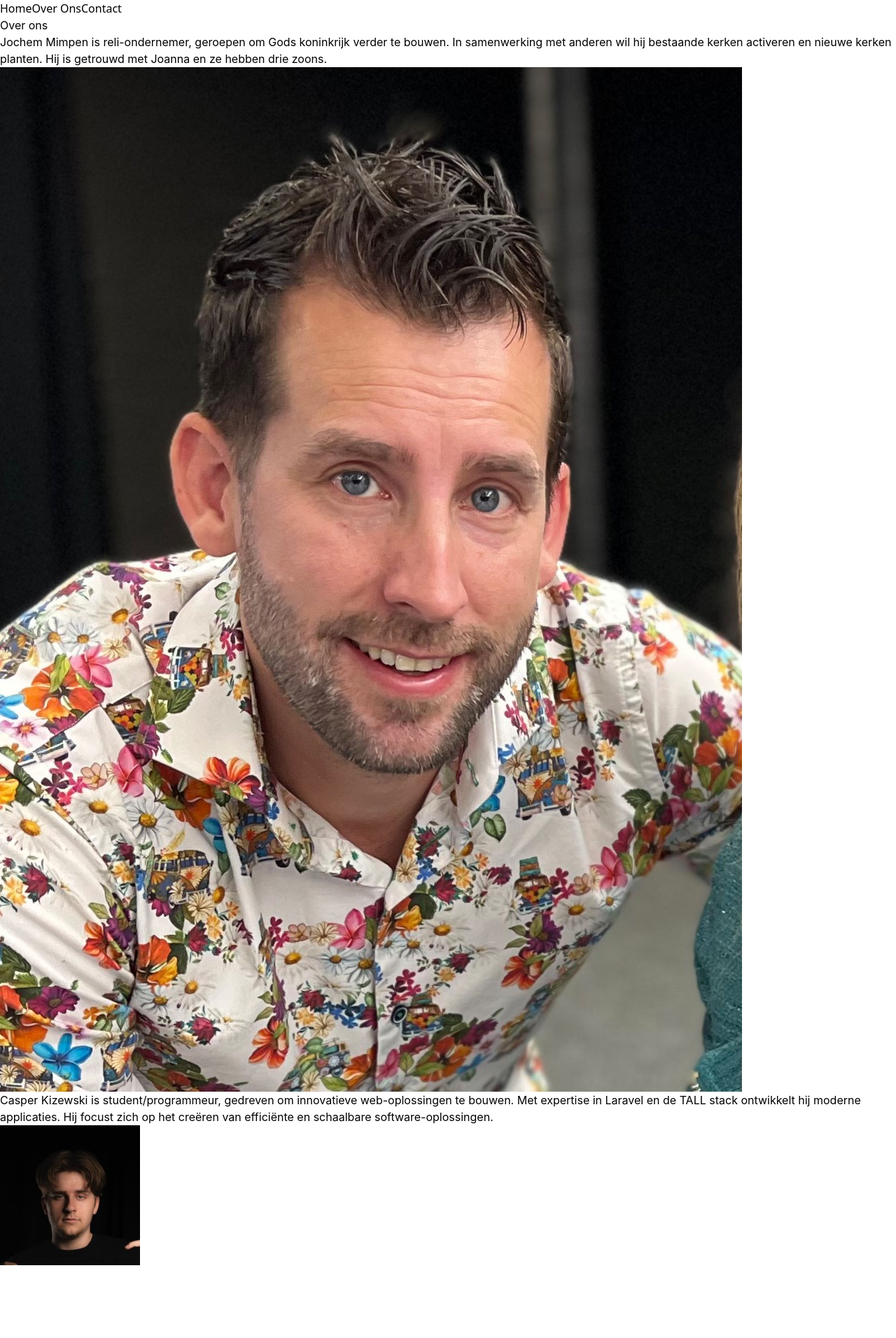
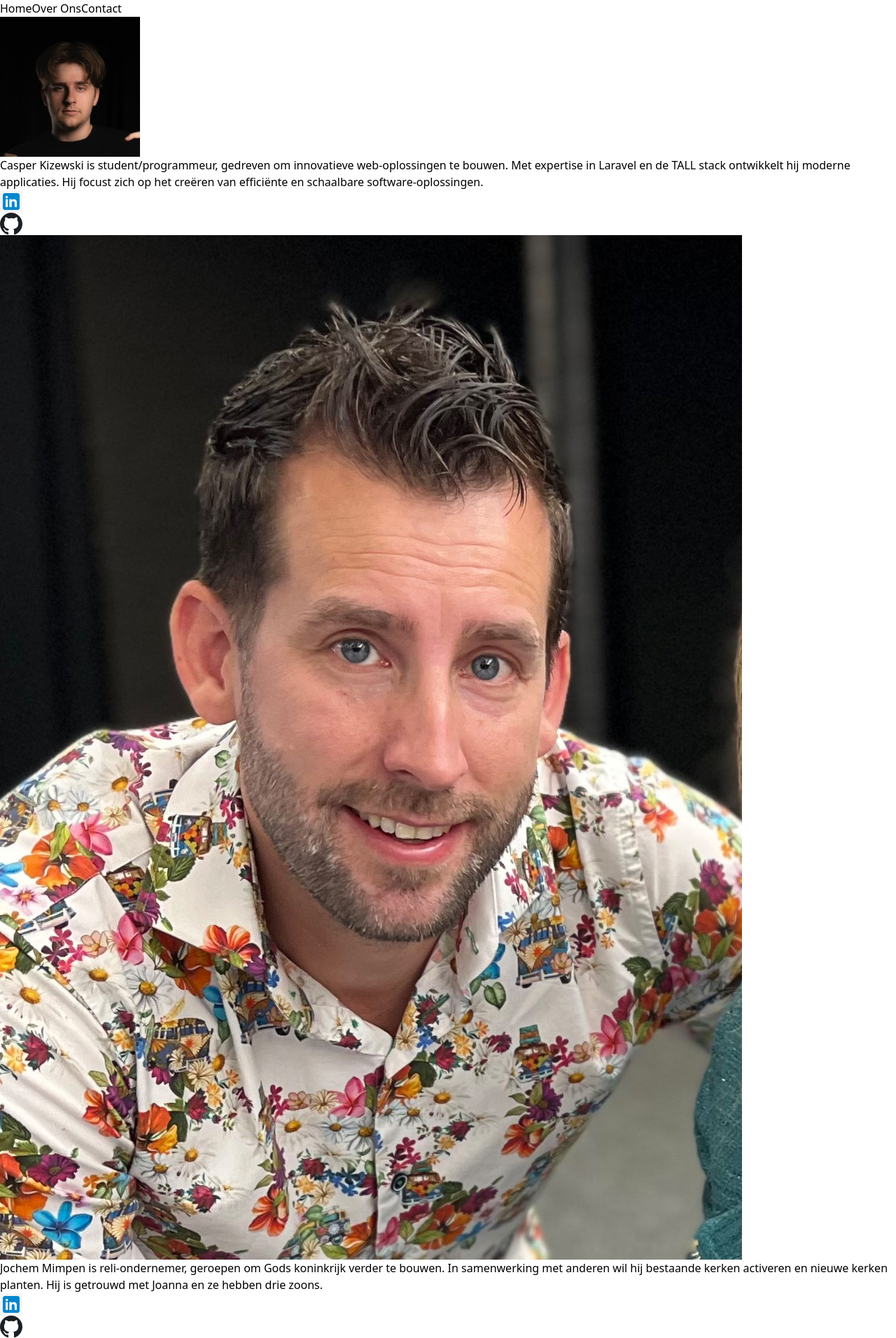
Before and after one commit to Ssionn/bedieningenprofiel-vue, a Vue app: page /about in a window 1280 px wide. Shown: the part 1304-3216 px from the top of the page at 70% size. Before the commit the page ends 3112 px from the top, so only its background shows below. Built offline with nearby package versions, Linux system fonts and the light colour scheme; the HTML template or start-up script is replaced by a standard one.

Commit message:
Over ons pagina restyling

```diff
--- a/src/views/About.vue
+++ b/src/views/About.vue
@@ -15,33 +15,48 @@
     <RouterView/>
     </div>
   </nav>
-  <div class="about-page bg-gray-50 p-8">
-    <section class="max-w-4xl mx-auto text-center">
-      <h1 class="text-4xl font-extrabold text-gray-800 mb-4">Over ons</h1>
-      <p class="text-gray-600 text-lg mb-8">
-        Jochem Mimpen is reli-ondernemer, geroepen om Gods koninkrijk verder te bouwen.
-        In samenwerking met anderen wil hij bestaande kerken activeren en nieuwe kerken planten.
-        Hij is getrouwd met Joanna en ze hebben drie zoons.
-      </p>
-      <img
-        src="../assets/Jochem.jpeg"
-        alt="Profile Picture"
-        class="rounded-full mx-auto shadow-lg w-40 h-40 object-cover mb-6"
-      />
-    </section>
-  </div>
-  <div class="about-page bg-gray-50 p-8">
-    <section class="max-w-4xl mx-auto text-center">
-      <p class="text-gray-600 text-lg mb-8">
-        Casper Kizewski is student/programmeur, gedreven om innovatieve web-oplossingen te bouwen.
-        Met expertise in Laravel en de TALL stack ontwikkelt hij moderne applicaties.
-        Hij focust zich op het creëren van efficiënte en schaalbare software-oplossingen.</p>
-      <img
-        src="../assets/Casper.jpg"
-        alt="Profile Picture"
-        class="rounded-full mx-auto shadow-lg w-40 h-40 object-cover mb-6"
-      />
-    </section>
+  <div class="Cardholder flex justify-evenly text-center bg-gray-100">
+    <div class="Card1 w-96 h-screen mt-6">
+      <div class="Card1inside bg-red-400 h-32 rounded-t-lg">
+        <img src="../assets/Casper.jpg" alt="Profile Picture" class="rounded-full mt-6 mx-auto shadow-lg w-32 h-32 mb-8 object-cover"/>
+      </div>
+      <div class="bg-white rounded-b-lg h-96">
+          <p class="text-gray-600 text-lg mb-[100px]">
+          Casper Kizewski is student/programmeur, gedreven om innovatieve web-oplossingen te bouwen.
+          Met expertise in Laravel en de TALL stack ontwikkelt hij moderne applicaties.
+          Hij focust zich op het creëren van efficiënte en schaalbare software-oplossingen.
+          </p>
+          <div class="flex justify-evenly">
+            <a href="https://www.linkedin.com/in/jouwprofielnaam" target="_blank">
+            <img src="../assets/linkedin-logo.jpg" alt="LinkedIn" width="32" height="32">
+            </a>
+            <a href="https://www.linkedin.com/in/jouwprofielnaam" target="_blank">
+            <img src="../assets/Github.svg" alt="LinkedIn" width="32" height="32">
+            </a>
+        </div>
+        </div>
+    </div>
+    <div class="Card2 w-96 h-screen mt-6">
+      <div class="Card1inside bg-purple-400 h-32 rounded-t-lg">
+        <img src="../assets/Jochem.jpeg" alt="Profile Picture" class="rounded-full mt-6 mx-auto shadow-lg w-32 h-32 mb-8 object-cover"/>
+      </div>
+      <div class="bg-white rounded-b-lg h-96">
+          <p class="text-gray-600 text-lg mb-[100px]">
+            Jochem Mimpen is reli-ondernemer, geroepen om Gods koninkrijk verder te bouwen.
+            In samenwerking met anderen wil hij bestaande kerken activeren en nieuwe kerken planten.
+            Hij is getrouwd met Joanna en ze hebben drie zoons.
+          </p>
+          <div class="flex justify-evenly">
+            <a href="https://www.linkedin.com/in/jouwprofielnaam" target="_blank">
+            <img src="../assets/linkedin-logo.jpg" alt="LinkedIn" width="32" height="32">
+            </a>
+            <a href="https://www.linkedin.com/in/jouwprofielnaam" target="_blank">
+            <img src="../assets/Github.svg" alt="LinkedIn" width="32" height="32">
+            </a>
+        </div>
+
+      </div>
+    </div>
   </div>
 </template>
 
```
Also changed, not shown: src/assets/Github.svg (added), src/assets/linkedin-logo.jpg (added).
